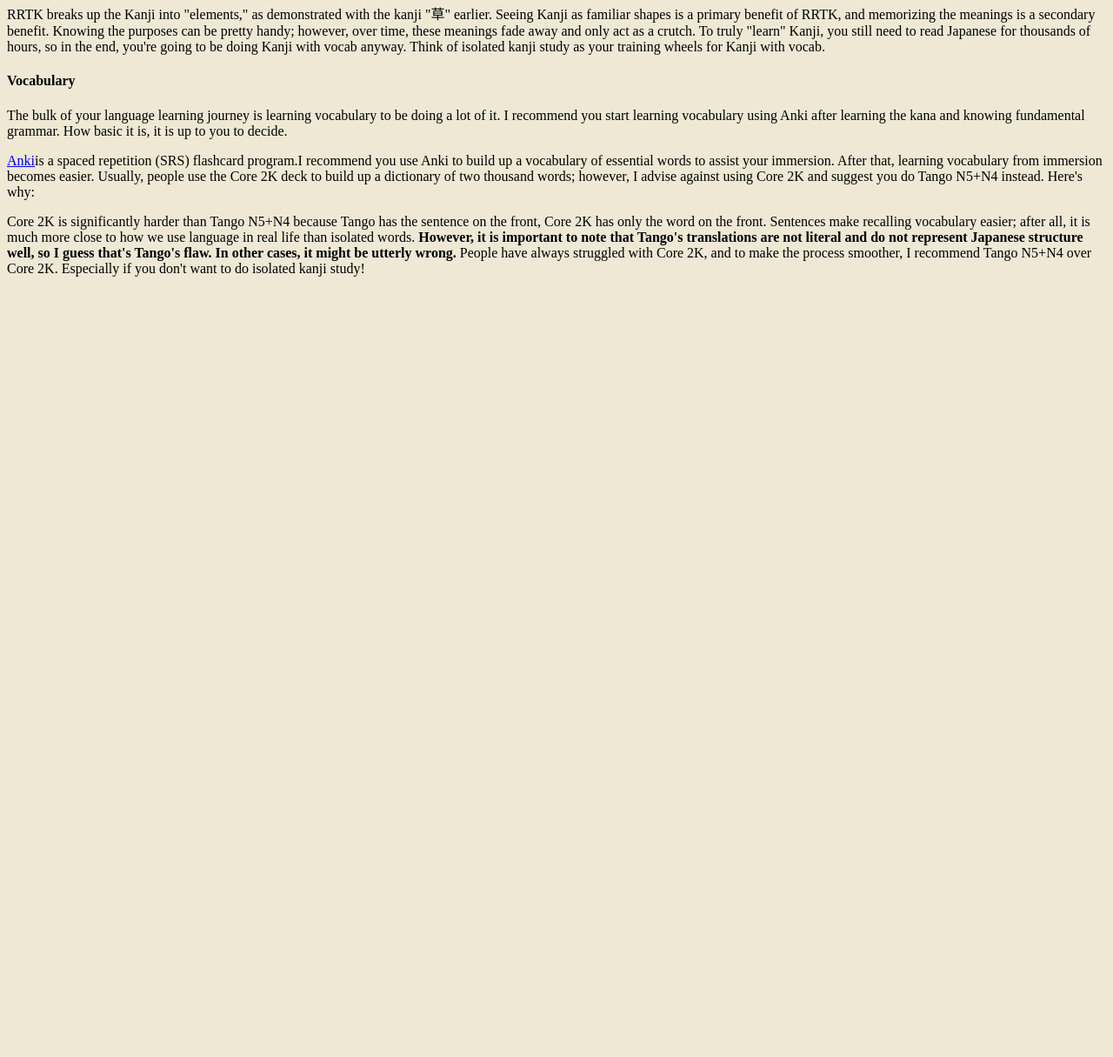
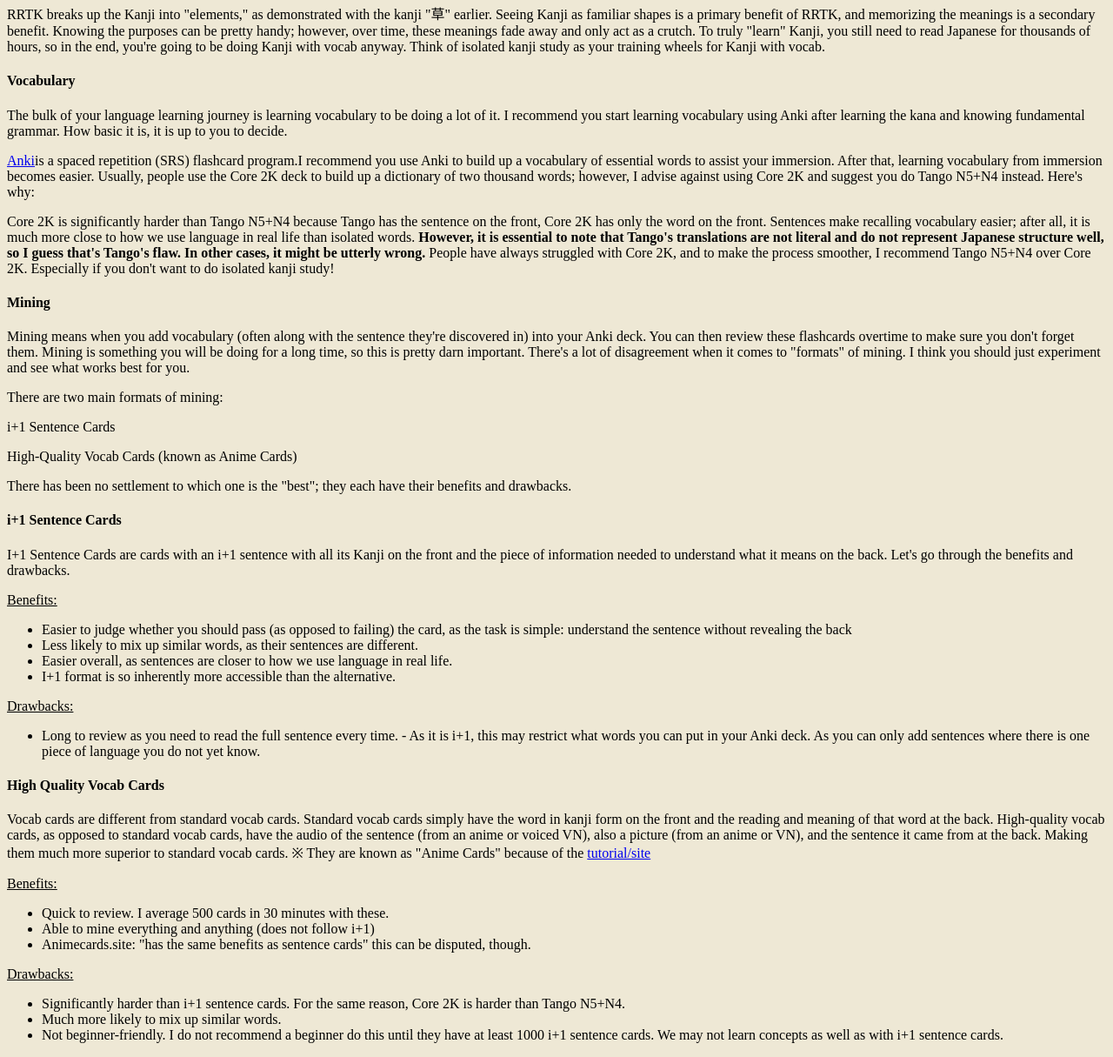
Before and after one commit to AngryGrizzlyBear/project_ljwa, a plain HTML site: page shinjapanese.html in a window 1280 px wide. Shown: the part 3741-4956 px from the top of the page at 87% size. Before the commit the page ends 4075 px from the top, so only its background shows below. Drawn offline with Linux system fonts and the light colour scheme.

Commit message:
More Data

```diff
--- a/shinjapanese.html
+++ b/shinjapanese.html
@@ -1,5 +1,6 @@
 <!DOCTYPE html>
 <html lang="en">
+
 <head>
   <meta charset="utf-8" />
   <title>Learn Japanese With Anime</title>
@@ -12,35 +13,23 @@
   </header>
   <ol>
     <li>
-        <a href="https://youtu.be/NiTsduRreug"
-          >YouTube - Stephen Krashen on Language Acquisition</a
-        >
+      <a href="https://youtu.be/NiTsduRreug">YouTube - Stephen Krashen on Language Acquisition</a>
     </li>
     <li>
-        <a href="https://www.sk.com.br/sk-krash.html "
-          >Stephen Krashen’s Theory of Second Language Acquisition</a
-        >
+      <a href="https://www.sk.com.br/sk-krash.html ">Stephen Krashen’s Theory of Second Language Acquisition</a>
     </li>
     <li>
-        <a
-          href="https://massimmersionapproach.com/table-of-contents/stage-1/jp-quickstart-guide"
-          >Mass Immersion Approach - Japanese Quickstart Guide</a
-        >
+      <a href="https://massimmersionapproach.com/table-of-contents/stage-1/jp-quickstart-guide">Mass Immersion Approach
+        - Japanese Quickstart Guide</a>
     </li>
     <li>
-        <a href="http://www.guidetojapanese.org/grammar_guide.pdf"
-          >Tae Kim - Japanese Grammar Guide</a
-        >
+      <a href="http://www.guidetojapanese.org/grammar_guide.pdf">Tae Kim - Japanese Grammar Guide</a>
     </li>
     <li>
-        <a href="https://itazuraneko.neocities.org/learn/guide.html"
-          >Itazuraneko - main guide</a
-        >
+      <a href="https://itazuraneko.neocities.org/learn/guide.html">Itazuraneko - main guide</a>
     </li>
     <li>
-        <a href="https://en.wikipedia.org/wiki/Input_hypothesis"
-          >Input Hypothesis - Wikipedia</a
-        >
+      <a href="https://en.wikipedia.org/wiki/Input_hypothesis">Input Hypothesis - Wikipedia</a>
     </li>
   </ol>
 
@@ -113,10 +102,8 @@
     during which the acquirer focuses on meaning rather than form. This method
     means, one is not concerned with the structure of the language they hear
     and(or) their utterances. They are with the messages they are conveying
-      and understanding.<b
-        >"Learning Japanese" may improperly refer to both acquiring and
-        learning. So please keep that in mind.</b
-      >
+    and understanding.<b>"Learning Japanese" may improperly refer to both acquiring and
+      learning. So please keep that in mind.</b>
   </p>
 
   <h4>i + 1</h4>
@@ -229,6 +216,7 @@
   </h6>
 
   <h4>Approaching Kanji - Kanji With Vocab vs. Isolated Kanji Study</h4>
+
   <p>
     There are two ways to approach Kanji. One is <b>Kanji with vocab</b>,
     which is to learn words from reading without studying the individual
@@ -247,6 +235,7 @@
   </p>
 
   <h4>How to: Kanji with Vocab</h4>
+
   <p>
     This method is the most straightforward approach to Kanji, and it is the
     approach I took personally. Look at the image above. Most people will read
@@ -263,6 +252,7 @@
   <h4>How to: Kanji with Isolation Study</h4>
   <img src="pictures/isolationkanji.png" />
   <h6>Image Credit: Daily Japanese Thread/Itazuraneko</h6>
+
   <p>
     When approaching Kanji as a beginner, they can look like scribbles rather
     than familiar shapes, like how a native sees Kanji. Kanji have common
@@ -271,11 +261,8 @@
     can see that it's composed of "艹," "日," and "十." You can use RRTK
     (Recognition Remembering the Kanji), a shortened version of the original
     RTK (Remembering the Kanji). You can find more details about this over at
-      <a
-        href="https://massimmersionapproach.com/table-of-contents/stage-1/practice/recognition-rtk"
-      >
-        Mass Immersion Approach</a
-      >.
+    <a href="https://massimmersionapproach.com/table-of-contents/stage-1/practice/recognition-rtk">
+      Mass Immersion Approach</a>.
   </p>
   <p>
     RRTK breaks up the Kanji into "elements," as demonstrated with the kanji
@@ -289,6 +276,7 @@
   </p>
 
   <h4>Vocabulary</h4>
+
   <p>
     The bulk of your language learning journey is learning vocabulary to be
     doing a lot of it. I recommend you start learning vocabulary using Anki
@@ -308,14 +296,87 @@
     sentence on the front, Core 2K has only the word on the front. Sentences
     make recalling vocabulary easier; after all, it is much more close to how
     we use language in real life than isolated words.
-      <b
-        >However, it is important to note that Tango's translations are not
+    <b>However, it is essential to note that Tango's translations are not
       literal and do not represent Japanese structure well, so I guess that's
-        Tango's flaw. In other cases, it might be utterly wrong.</b
-      >
+      Tango's flaw. In other cases, it might be utterly wrong.</b>
     People have always struggled with Core 2K, and to make the process
     smoother, I recommend Tango N5+N4 over Core 2K. Especially if you don't
     want to do isolated kanji study!
   </p>
+
+  <h4>Mining</h4>
+
+  <p>
+    Mining means when you add vocabulary (often along with the sentence they're discovered in) into your Anki deck. You
+    can then review these flashcards overtime to make sure you don't forget them. Mining is something you will be doing
+    for a long time, so this is pretty darn important. There's a lot of disagreement when it comes to "formats" of
+    mining. I think you should just experiment and see what works best for you.
+  </p>
+
+  <p>
+    There are two main formats of mining:
+  </p>
+
+  <p>
+    i+1 Sentence Cards
+  </p>
+  <p>
+    High-Quality Vocab Cards (known as Anime Cards)
+  </p>
+  <p>
+    There has been no settlement to which one is the "best"; they each have their benefits and drawbacks.
+  </p>
+
+  <h4>
+    i+1 Sentence Cards
+  </h4>
+
+  <p>
+    I+1 Sentence Cards are cards with an i+1 sentence with all its Kanji on the front and the piece of information
+    needed to understand what it means on the back. Let's go through the benefits and drawbacks.
+  </p>
+  <p><u>Benefits:</u></p>
+
+  <ul>
+    <li>Easier to judge whether you should pass (as opposed to failing) the card, as the task is simple: understand the
+      sentence without revealing the back</li>
+    <li>Less likely to mix up similar words, as their sentences are different.</li>
+    <li>Easier overall, as sentences are closer to how we use language in real life.</li>
+    <li>I+1 format is so inherently more accessible than the alternative.</li>
+  </ul>
+  <p><u>Drawbacks:</u></p>
+  <p>
+    <ul>
+      <li>Long to review as you need to read the full sentence every time. - As it is i+1, this may restrict what
+        words you can put in your Anki deck. As you can only add sentences where there is one piece of language you do
+        not yet know.</li>
+    </ul>
+  </p>
+
+  <h4>High Quality Vocab Cards</h4>
+
+  <p>
+    Vocab cards are different from standard vocab cards. Standard vocab cards simply have the word in kanji form on the
+    front and the reading and meaning of that word at the back. High-quality vocab cards, as opposed to standard vocab
+    cards, have the audio of the sentence (from an anime or voiced VN), also a picture (from an anime or VN), and the
+    sentence it came from at the back. Making them much more superior to standard vocab cards. ※ They are known as
+    "Anime Cards" because of the <a href=" https://www.animecards.site/home">tutorial/site</a>
+  </p>
+
+  <p><u>Benefits:</u></p>
+  <ul>
+    <li>Quick to review. I average 500 cards in 30 minutes with these.</li>
+    <li>Able to mine everything and anything (does not follow i+1)</li>
+    <li>Animecards.site: "has the same benefits as sentence cards" this can be disputed, though.</li>
+  </ul>
+
+  <p><u>Drawbacks:</u></p>
+  <ul>
+    <li>Significantly harder than i+1 sentence cards. For the same reason, Core 2K is harder than Tango N5+N4.</li>
+    <li> Much more likely to mix up similar words.</li>
+    <li> Not beginner-friendly. I do not recommend a beginner do this until they have at least 1000 i+1 sentence cards.
+      We may not learn concepts as well as with i+1 sentence cards.</li>
+  </ul>
 </body>
+
 </html>
```
Lines whose indentation alone changed are shown as unchanged.
